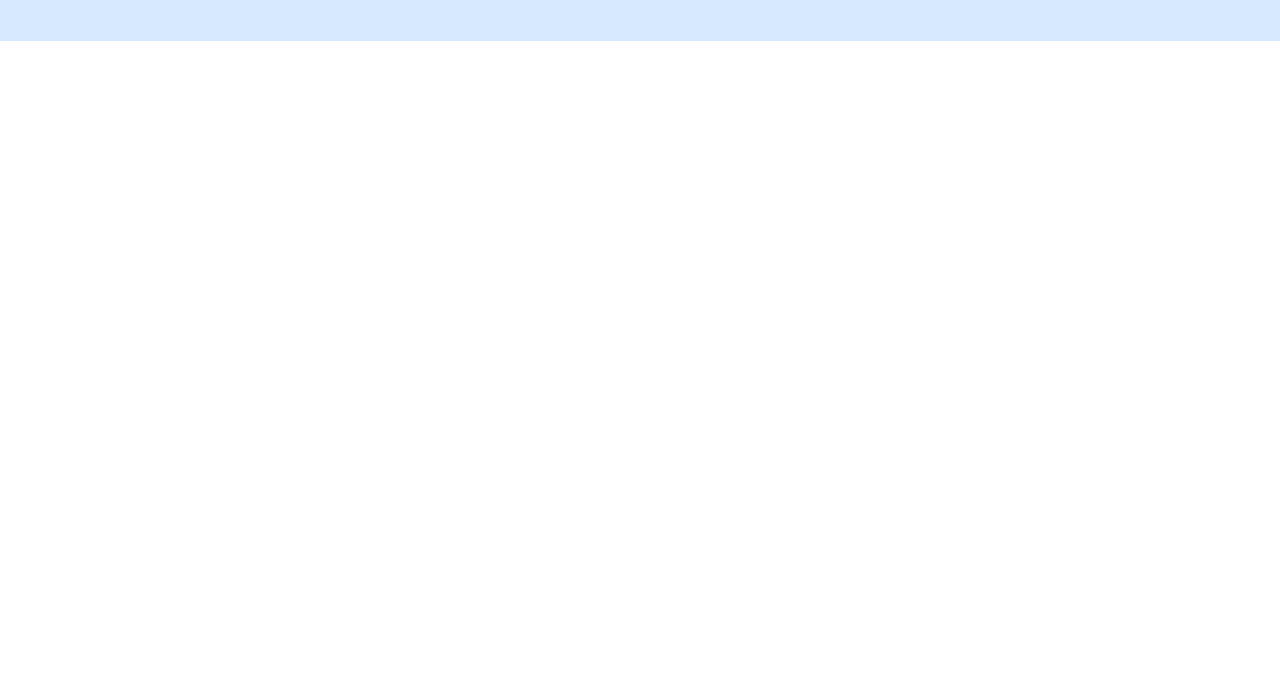
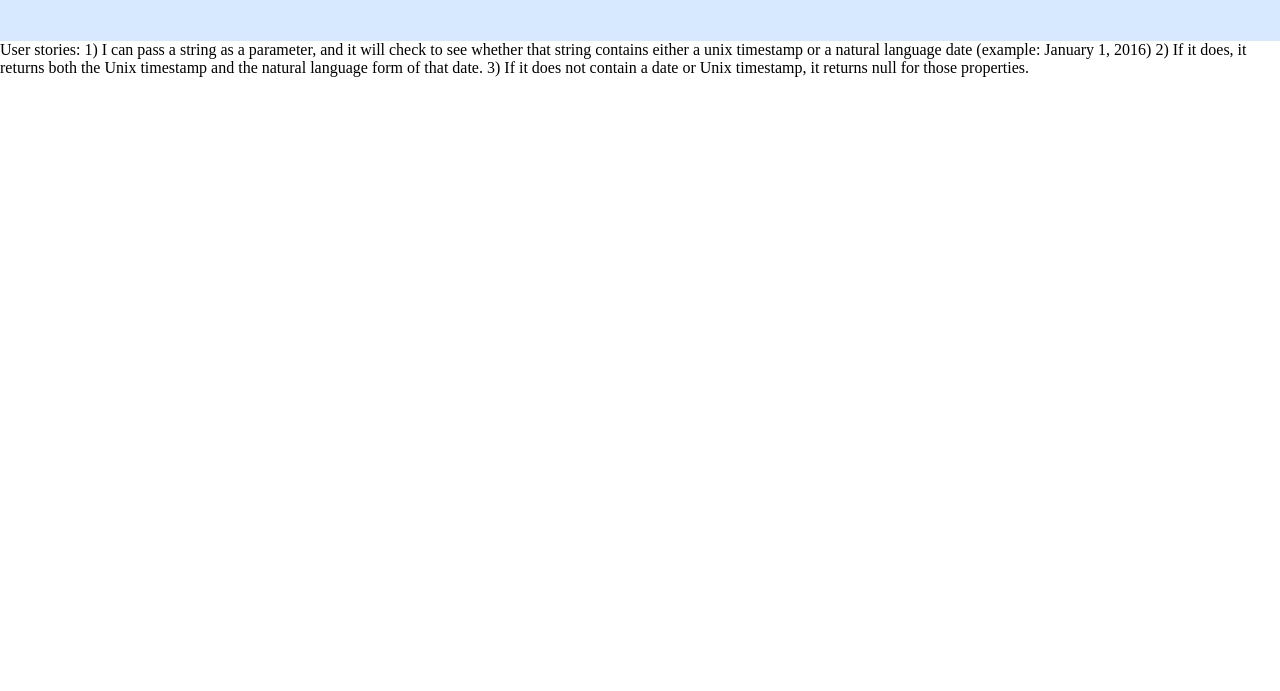
Before and after one commit to dsemel/Timestamp_Microservice, a website: page views/index.html in a window 1280 px wide. Shown: the part 109-800 px from the top of the page. Drawn offline with Linux system fonts and the light colour scheme.

Commit message:
Checkpoint

```diff
--- a/views/index.html
+++ b/views/index.html
@@ -16,6 +16,25 @@
         </div>
 
       </div>
+
+     <div class="box">
+
+       <div class="box1">
+         <p>
+           User stories:
+1) I can pass a string as a parameter, and it will check to see whether that string contains either a unix timestamp or a natural language date (example: January 1, 2016)
+2) If it does, it returns both the Unix timestamp and the natural language form of that date.
+3) If it does not contain a date or Unix timestamp, it returns null for those properties.
+         </p>
+       </div>
+       <div class="box2">
+
+       </div>
+
+       <div class="box3">
+
+       </div>
+     </div>
    </body>
 
 </html>
```
